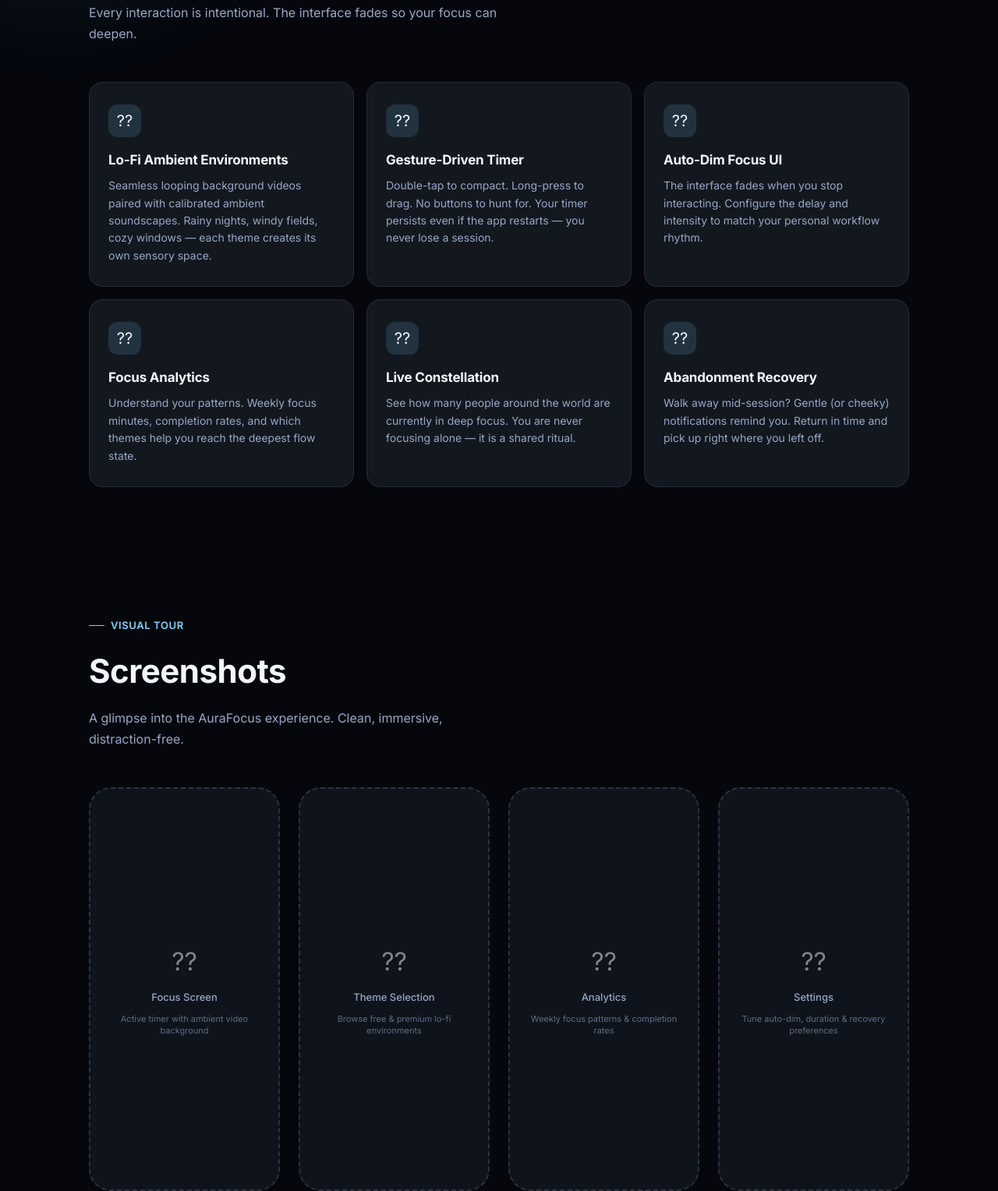
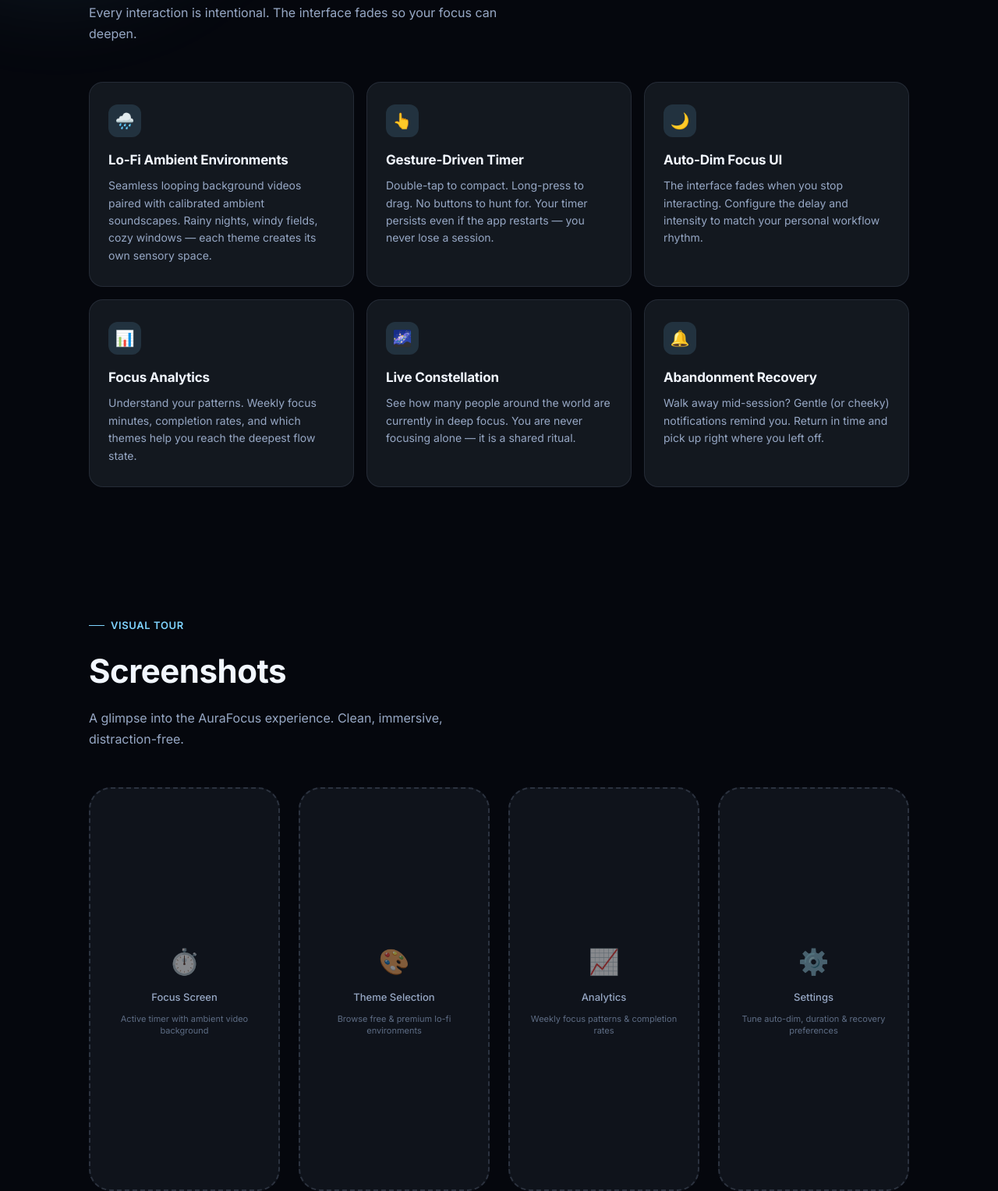
Before and after one commit to ahmetfsyn/AuraFocus-public, a plain HTML site: page docs/index.html in a window 1280 px wide. Shown: the part 1039-2567 px from the top of the page at 78% size. Drawn offline with Linux system fonts and the light colour scheme.

Commit message:
Replace placeholder icons with emoji

```diff
--- a/docs/index.html
+++ b/docs/index.html
@@ -117,7 +117,7 @@
         <nav class="nav">
             <div class="container">
                 <div class="nav-logo">
-                    <div class="nav-logo-icon">??</div>
+                    <div class="nav-logo-icon">⏱</div>
                     <span class="nav-logo-text">AuraFocus</span>
                 </div>
                 <div class="nav-links">
@@ -196,7 +196,7 @@
                 </p>
                 <div class="features-grid">
                     <div class="feature-card reveal">
-                        <div class="feature-icon">??</div>
+                        <div class="feature-icon">🌧️</div>
                         <h3 class="feature-title">Lo-Fi Ambient
                             Environments</h3>
                         <p class="feature-desc">
@@ -207,7 +207,7 @@
                         </p>
                     </div>
                     <div class="feature-card reveal">
-                        <div class="feature-icon">??</div>
+                        <div class="feature-icon">👆</div>
                         <h3 class="feature-title">Gesture-Driven Timer</h3>
                         <p class="feature-desc">
                             Double-tap to compact. Long-press to drag. No
@@ -217,7 +217,7 @@
                         </p>
                     </div>
                     <div class="feature-card reveal">
-                        <div class="feature-icon">??</div>
+                        <div class="feature-icon">🌙</div>
                         <h3 class="feature-title">Auto-Dim Focus UI</h3>
                         <p class="feature-desc">
                             The interface fades when you stop interacting.
@@ -226,7 +226,7 @@
                         </p>
                     </div>
                     <div class="feature-card reveal">
-                        <div class="feature-icon">??</div>
+                        <div class="feature-icon">📊</div>
                         <h3 class="feature-title">Focus Analytics</h3>
                         <p class="feature-desc">
                             Understand your patterns. Weekly focus minutes,
@@ -236,7 +236,7 @@
                         </p>
                     </div>
                     <div class="feature-card reveal">
-                        <div class="feature-icon">??</div>
+                        <div class="feature-icon">🌌</div>
                         <h3 class="feature-title">Live Constellation</h3>
                         <p class="feature-desc">
                             See how many people around the world are currently
@@ -246,7 +246,7 @@
                         </p>
                     </div>
                     <div class="feature-card reveal">
-                        <div class="feature-icon">??</div>
+                        <div class="feature-icon">🔔</div>
                         <h3 class="feature-title">Abandonment Recovery</h3>
                         <p class="feature-desc">
                             Walk away mid-session? Gentle (or cheeky)
@@ -267,25 +267,25 @@
                 </p>
                 <div class="screenshots-grid">
                     <div class="phone-mockup reveal">
-                        <div class="phone-mockup-icon">??</div>
+                        <div class="phone-mockup-icon">⏱️</div>
                         <div class="phone-mockup-label">Focus Screen</div>
                         <div class="phone-mockup-note">Active timer with ambient
                             video background</div>
                     </div>
                     <div class="phone-mockup reveal">
-                        <div class="phone-mockup-icon">??</div>
+                        <div class="phone-mockup-icon">🎨</div>
                         <div class="phone-mockup-label">Theme Selection</div>
                         <div class="phone-mockup-note">Browse free &amp; premium
                             lo-fi environments</div>
                     </div>
                     <div class="phone-mockup reveal">
-                        <div class="phone-mockup-icon">??</div>
+                        <div class="phone-mockup-icon">📈</div>
                         <div class="phone-mockup-label">Analytics</div>
                         <div class="phone-mockup-note">Weekly focus patterns
                             &amp; completion rates</div>
                     </div>
                     <div class="phone-mockup reveal">
-                        <div class="phone-mockup-icon">??</div>
+                        <div class="phone-mockup-icon">⚙️</div>
                         <div class="phone-mockup-label">Settings</div>
                         <div class="phone-mockup-note">Tune auto-dim, duration
                             &amp; recovery preferences</div>
@@ -302,7 +302,7 @@
                     browsing themes and reviewing analytics.
                 </p>
                 <div class="video-placeholder reveal">
-                    <div class="video-placeholder-icon">??</div>
+                    <div class="video-placeholder-icon">▶️</div>
                     <div class="video-placeholder-label">Demo Video Coming
                         Soon</div>
                     <div class="video-placeholder-note">
```
